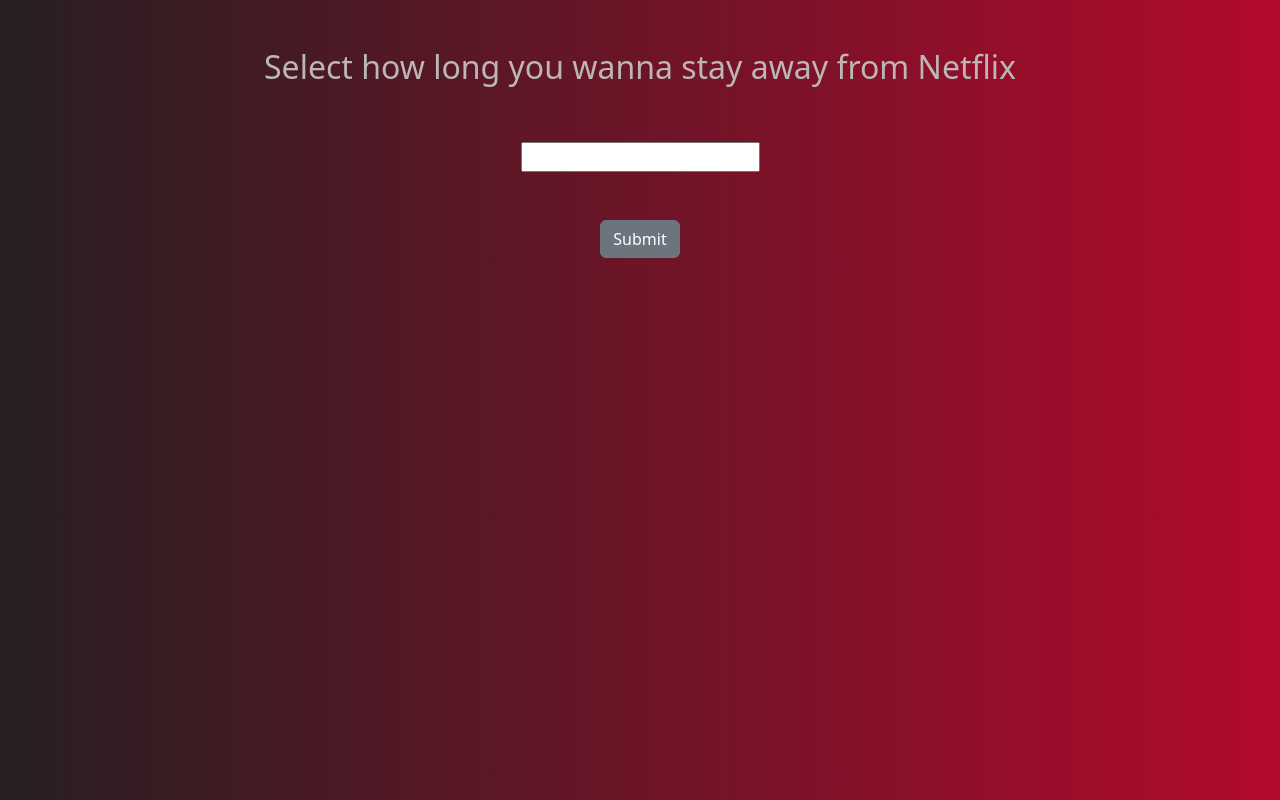
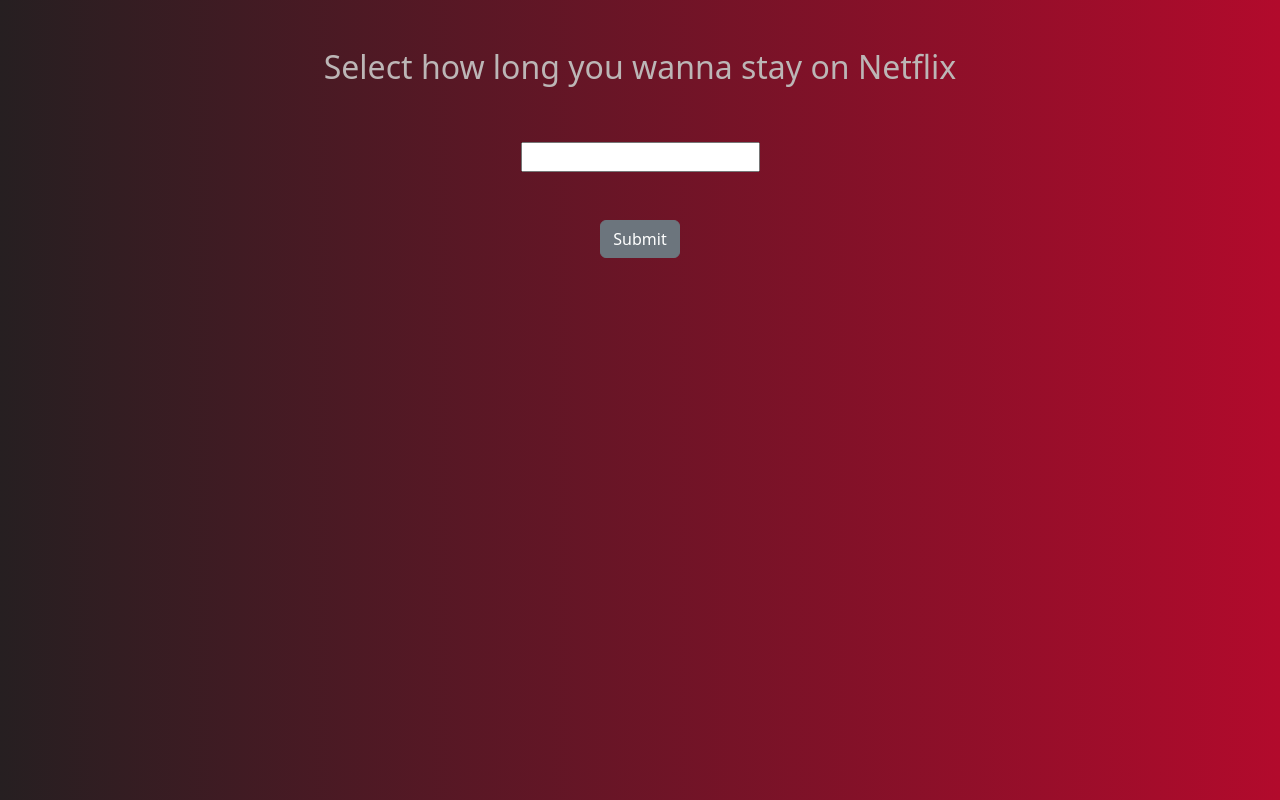
Before and after one commit to roleigh1/NetflixReduce, a browser extension: page NefilxReduce/index.html in a window 1280 px wide. Drawn offline with nearby package versions, Linux system fonts and the light colour scheme.

Commit message:
Update index.html

```diff
--- a/NefilxReduce/index.html
+++ b/NefilxReduce/index.html
@@ -14,7 +14,7 @@
 <body>
     <div class="container">
         <div class="col-12 mt-5 d-flex flex-column gap-5">
-            <h2 class=" hline text-center">Select how long you wanna stay away from Netflix</h1>
+            <h2 class=" hline text-center">Select how long you wanna stay on Netflix</h1>
             <div class="d-flex justify-content-center">
                 <input type="number" class="text-center">
             </div>
```
